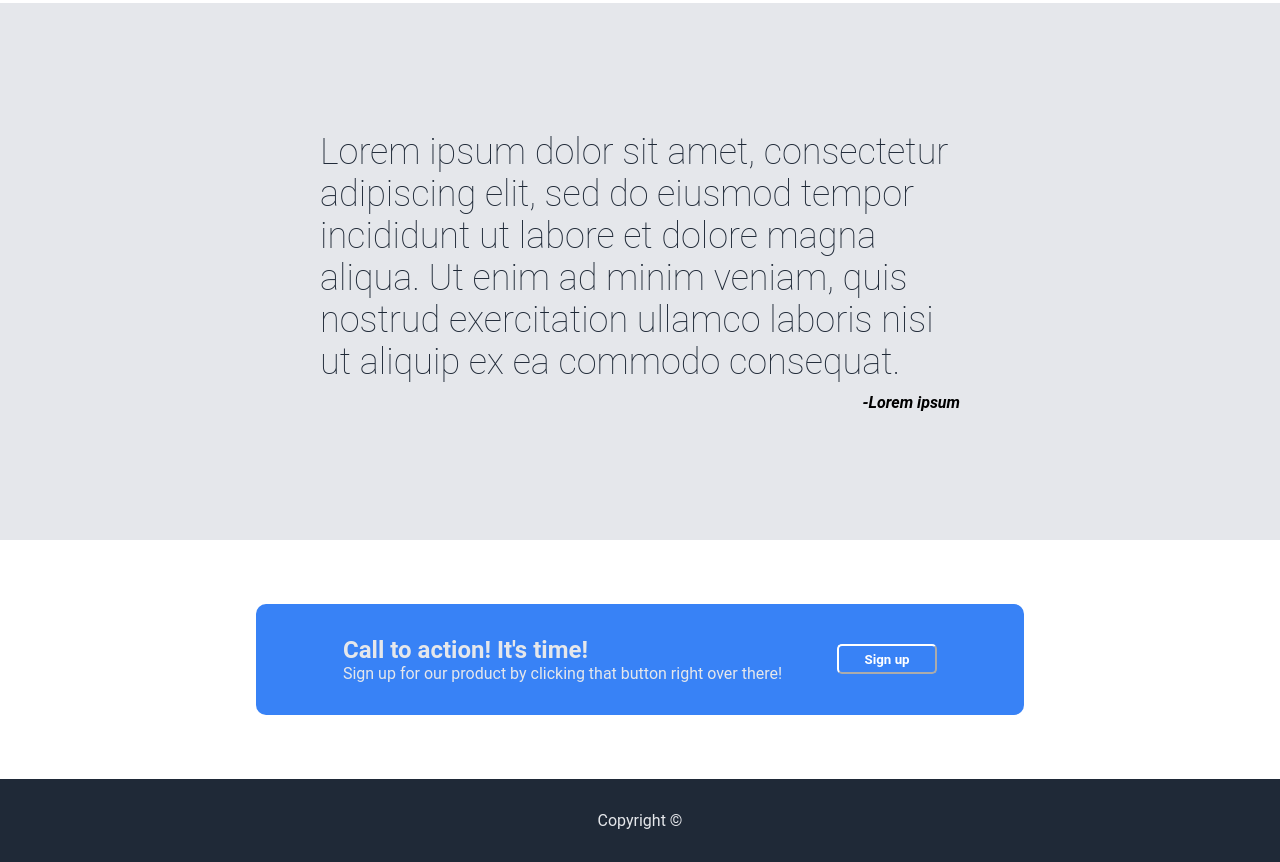
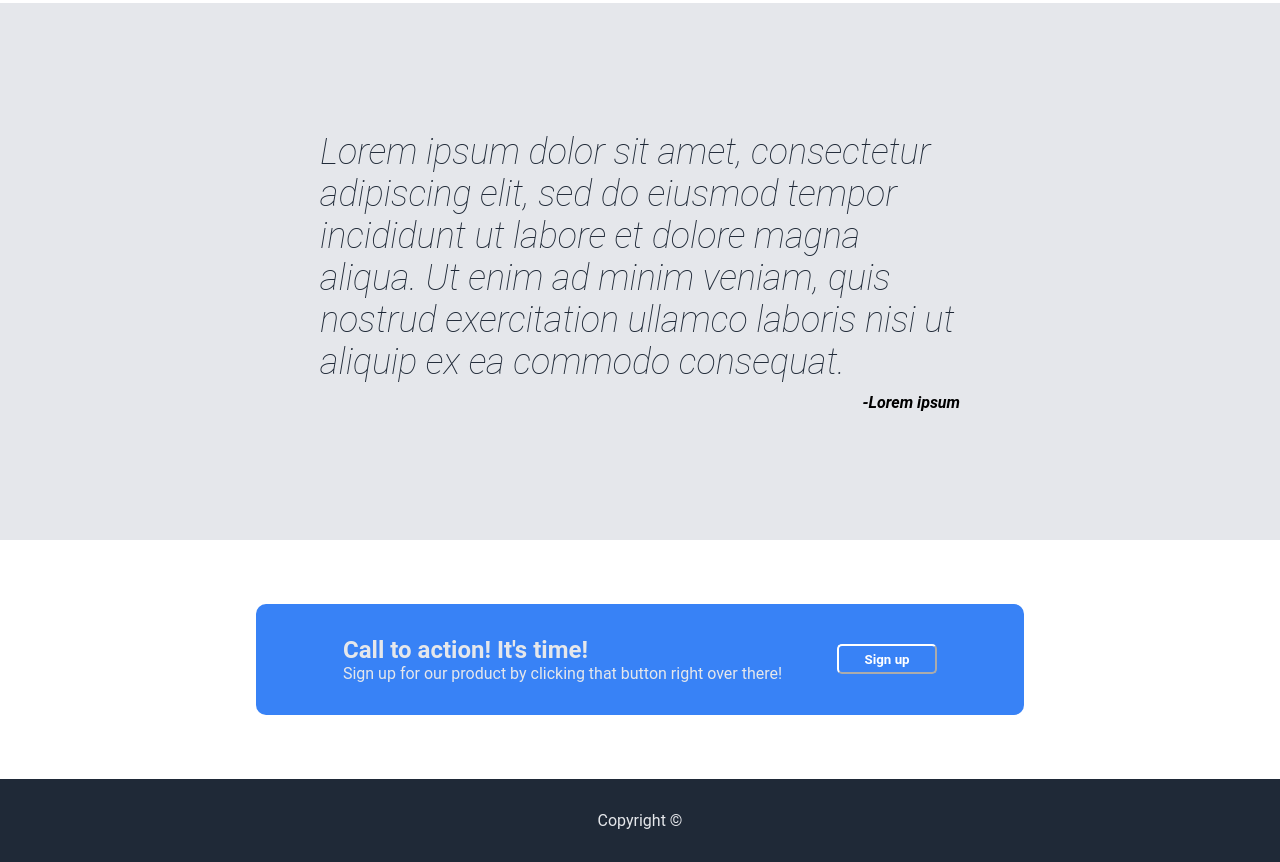
Before and after one commit to EduardRaducanu/Assignment-2, a plain HTML site: page index.html in a window 1280 px wide. Shown: the part 1160-2022 px from the top of the page. Drawn offline with Linux system fonts and the light colour scheme.

Commit message:
added <i> tags

```diff
--- a/index.html
+++ b/index.html
@@ -64,10 +64,10 @@
     </section>
     <section id="quote-section">
         <div class="quote-div">
-            <blockquote class="quote">Lorem ipsum dolor sit amet, consectetur adipiscing elit,
+            <blockquote class="quote"><i>Lorem ipsum dolor sit amet, consectetur adipiscing elit,
                 sed do eiusmod tempor incididunt ut labore et dolore magna aliqua.
                 Ut enim ad minim veniam, quis nostrud exercitation ullamco laboris
-                nisi ut aliquip ex ea commodo consequat.</blockquote>
+                nisi ut aliquip ex ea commodo consequat.</i></blockquote>
                 <p class="author"><cite>-Lorem ipsum</cite></p>
             </div>
         </section>
```
